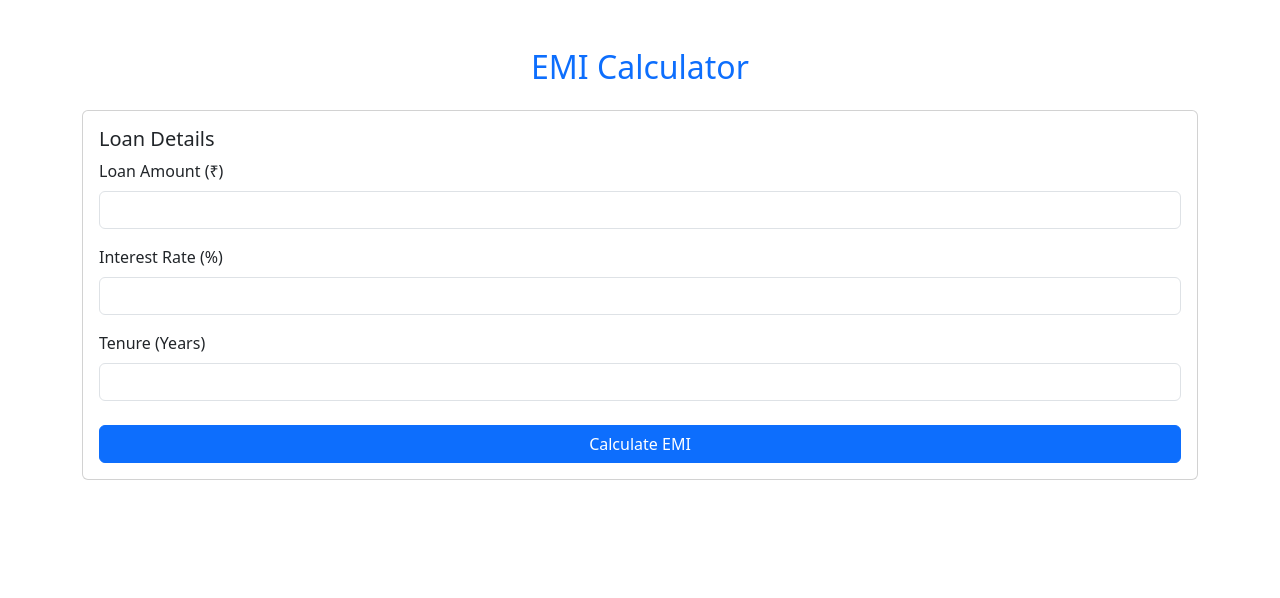
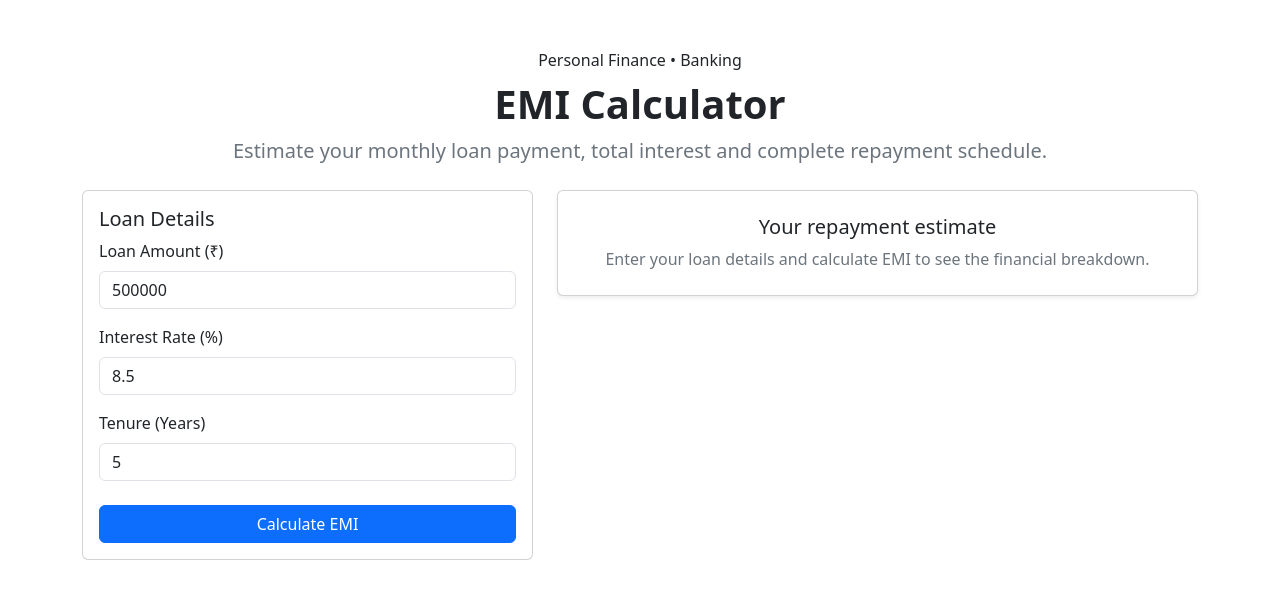
Before and after one commit to NajmeenShaikh/emi-calculator-react, a React (Vite) app: page / in a window 1280 px wide. Shown: the top 598 px of the page. Built offline with nearby package versions, Linux system fonts and the light colour scheme.

Commit message:
feat: upgrade EMI calculator with validation and repayment schedule

```diff
--- a/src/App.jsx
+++ b/src/App.jsx
@@ -1,40 +1,51 @@
-import { useState } from "react";
+import { useMemo, useState } from "react";
 import EmiForm from "./components/EmiForm";
 import EmiResult from "./components/EmiResult";
+import AmortizationTable from "./components/AmortizationTable";
+import { calculateLoanSummary } from "./utils/emi";
 
 function App() {
-  const [loanAmount, setLoanAmount] = useState("");
-  const [interestRate, setInterestRate] = useState("");
-  const [tenure, setTenure] = useState("");
+  const [loanAmount, setLoanAmount] = useState("500000");
+  const [interestRate, setInterestRate] = useState("8.5");
+  const [tenure, setTenure] = useState("5");
+  const [errors, setErrors] = useState({});
+  const [summary, setSummary] = useState(null);
 
-  const [emi, setEmi] = useState(null);
-  const [totalAmount, setTotalAmount] = useState(null);
-  const [totalInterest, setTotalInterest] = useState(null);
+  const validation = useMemo(() => {
+    const next = {};
+    const amount = Number(loanAmount);
+    const rate = Number(interestRate);
+    const years = Number(tenure);
 
-  const calculateEmi = () => {
-    const P = Number(loanAmount);
-    const R = Number(interestRate) / 12 / 100;
-    const N = Number(tenure) * 12;
+    if (!loanAmount || !Number.isFinite(amount) || amount <= 0) next.loanAmount = "Enter a loan amount greater than ₹0.";
+    if (interestRate === "" || !Number.isFinite(rate) || rate < 0 || rate > 50) next.interestRate = "Enter an interest rate between 0% and 50%.";
+    if (!tenure || !Number.isFinite(years) || years <= 0 || years > 30) next.tenure = "Enter a tenure between 1 and 30 years.";
+    return next;
+  }, [loanAmount, interestRate, tenure]);
 
-    if (!P || !R || !N) {
-      alert("Please enter valid values");
+  const calculate = (event) => {
+    event.preventDefault();
+    if (Object.keys(validation).length) {
+      setErrors(validation);
+      setSummary(null);
       return;
     }
 
-    const emiValue = (P * R * Math.pow(1 + R, N)) / (Math.pow(1 + R, N) - 1);
-
-    const totalPayable = emiValue * N;
-    const interest = totalPayable - P;
-
-    setEmi(emiValue.toFixed(2));
-    setTotalAmount(totalPayable.toFixed(2));
-    setTotalInterest(interest.toFixed(2));
+    setErrors({});
+    setSummary(calculateLoanSummary({ principal: loanAmount, annualRate: interestRate, tenureYears: tenure }));
   };
 
   return (
-    <div className="container mt-5">
-      <h2 className="text-center text-primary mb-4">EMI Calculator</h2>
+    <main className="app-shell">
+      <div className="container py-5">
+        <header className="text-center mb-4">
+          <span className="eyebrow">Personal Finance • Banking</span>
+          <h1 className="display-6 fw-bold mt-2 mb-2">EMI Calculator</h1>
+          <p className="lead text-secondary mx-auto intro">Estimate your monthly loan payment, total interest and complete repayment schedule.</p>
+        </header>
 
+        <div className="row g-4 align-items-start">
+          <div className="col-lg-5">
             <EmiForm
               loanAmount={loanAmount}
               setLoanAmount={setLoanAmount}
@@ -42,17 +53,27 @@ function App() {
               setInterestRate={setInterestRate}
               tenure={tenure}
               setTenure={setTenure}
-        onCalculate={calculateEmi}
+              errors={errors}
+              onCalculate={calculate}
             />
-
-      {emi && (
-        <EmiResult
-          emi={emi}
-          totalAmount={totalAmount}
-          totalInterest={totalInterest}
-        />
+          </div>
+          <div className="col-lg-7">
+            {summary ? (
+              <EmiResult summary={summary} />
+            ) : (
+              <section className="card shadow-sm empty-result" aria-live="polite">
+                <div className="card-body p-4 text-center">
+                  <h2 className="h5">Your repayment estimate</h2>
+                  <p className="text-secondary mb-0">Enter your loan details and calculate EMI to see the financial breakdown.</p>
+                </div>
+              </section>
             )}
           </div>
+        </div>
+
+        {summary && <AmortizationTable schedule={summary.schedule} />}
+      </div>
+    </main>
   );
 }
 
```
Lines whose indentation alone changed are shown as unchanged.
